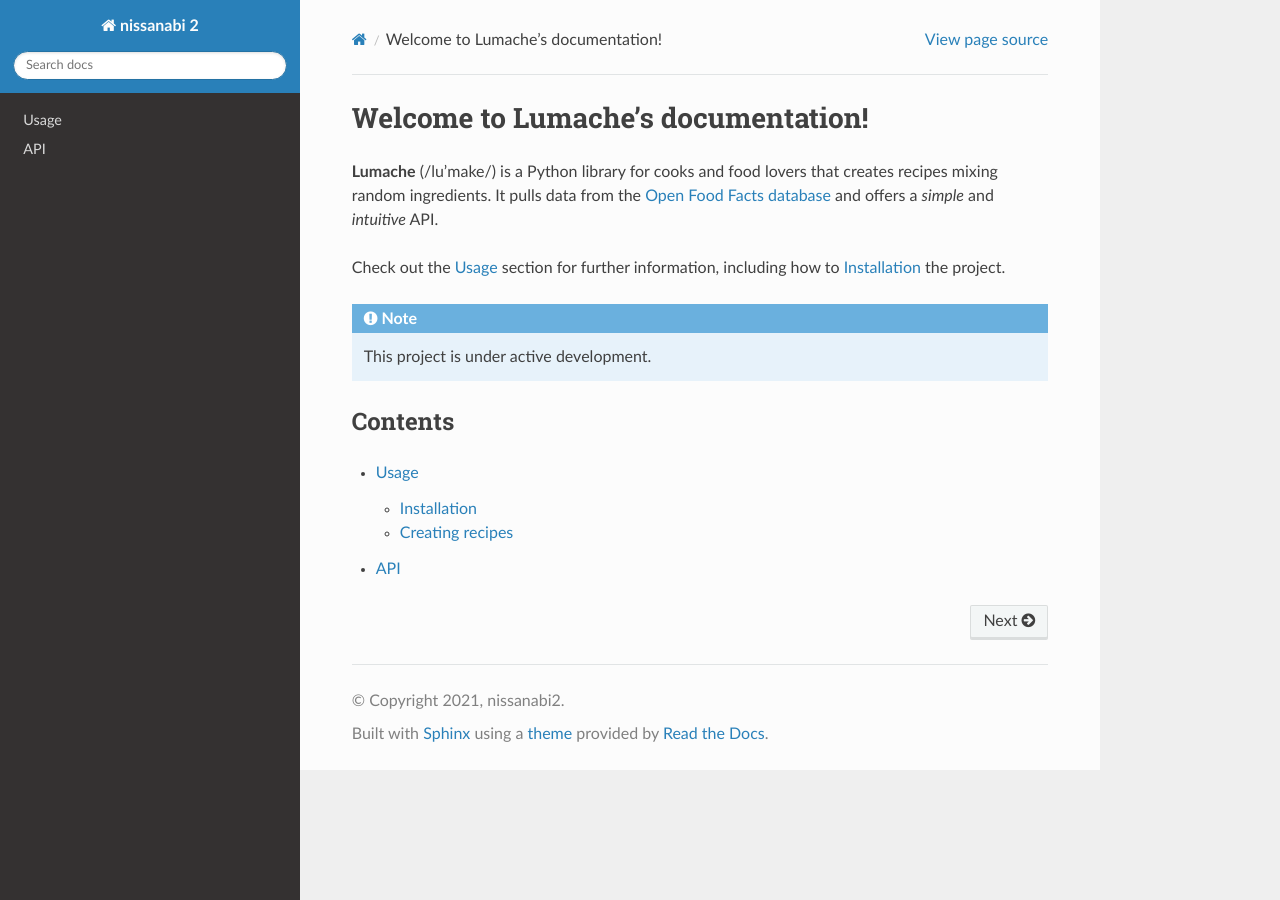
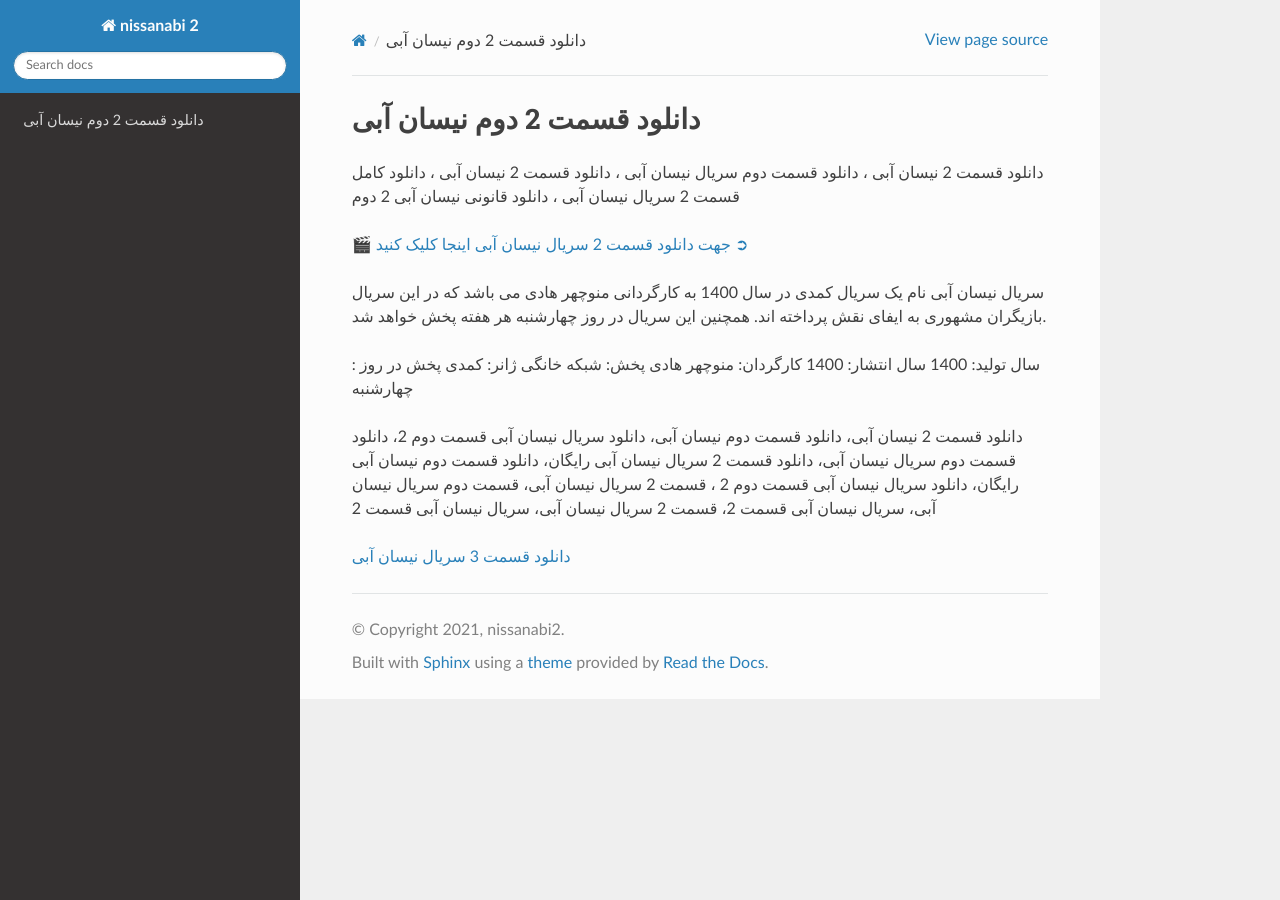
Before and after one commit to filmifa/nissanabi2, a Sphinx documentation site: the page built from docs/source/index.rst, in a window 1280 px wide. Built offline with Sphinx 7.4.7 and the Read the Docs theme 2.0.0, drawn with Linux system fonts in a browser that asks for light colours.

Commit message:
Update index.rst

```diff
--- a/docs/source/index.rst
+++ b/docs/source/index.rst
@@ -1,22 +1,22 @@
-Welcome to Lumache's documentation!
+دانلود قسمت 2 دوم نیسان آبی
 ===================================
 
-**Lumache** (/lu'make/) is a Python library for cooks and food lovers
-that creates recipes mixing random ingredients.
-It pulls data from the `Open Food Facts database <https://world.openfoodfacts.org/>`_
-and offers a *simple* and *intuitive* API.
 
-Check out the :doc:`usage` section for further information, including
-how to :ref:`installation` the project.
+دانلود قسمت 2 نیسان آبی ، دانلود قسمت دوم سریال نیسان آبی ، دانلود قسمت 2 نیسان آبی ، دانلود کامل قسمت 2 سریال نیسان آبی ، دانلود قانونی نیسان آبی 2 دوم
 
-.. note::
+`🎬 جهت دانلود قسمت 2 سریال نیسان آبی اینجا کلیک کنید ➲ <https://pishgammovie.ir/iranian-serial-download/nissan-abi/>`_
 
-   This project is under active development.
 
-Contents
---------
+سریال نیسان آبی نام یک سریال کمدی در سال 1400 به کارگردانی منوچهر هادی می باشد که در این سریال بازیگران مشهوری به ایفای نقش پرداخته اند. همچنین این سریال در روز چهارشنبه هر هفته پخش خواهد شد.
 
-.. toctree::
+سال تولید: 1400
+سال انتشار: 1400
+کارگردان: منوچهر هادی
+پخش: شبکه خانگی
+ژانر: کمدی
+پخش در روز : چهارشنبه
 
-   usage
-   api
+
+دانلود قسمت 2 نیسان آبی، دانلود قسمت دوم نیسان آبی، دانلود سریال نیسان آبی قسمت دوم 2، دانلود قسمت دوم سریال نیسان آبی، دانلود قسمت 2 سریال نیسان آبی رایگان، دانلود قسمت دوم نیسان آبی رایگان، دانلود سریال نیسان آبی قسمت دوم 2 ، قسمت 2 سریال نیسان آبی، قسمت دوم سریال نیسان آبی، سریال نیسان آبی قسمت 2، قسمت 2 سریال نیسان آبی، سریال نیسان آبی قسمت 2
+
+`دانلود قسمت 3 سریال نیسان آبی <https://nissanabi3.readthedocs.io/en/latest/>`_
```
